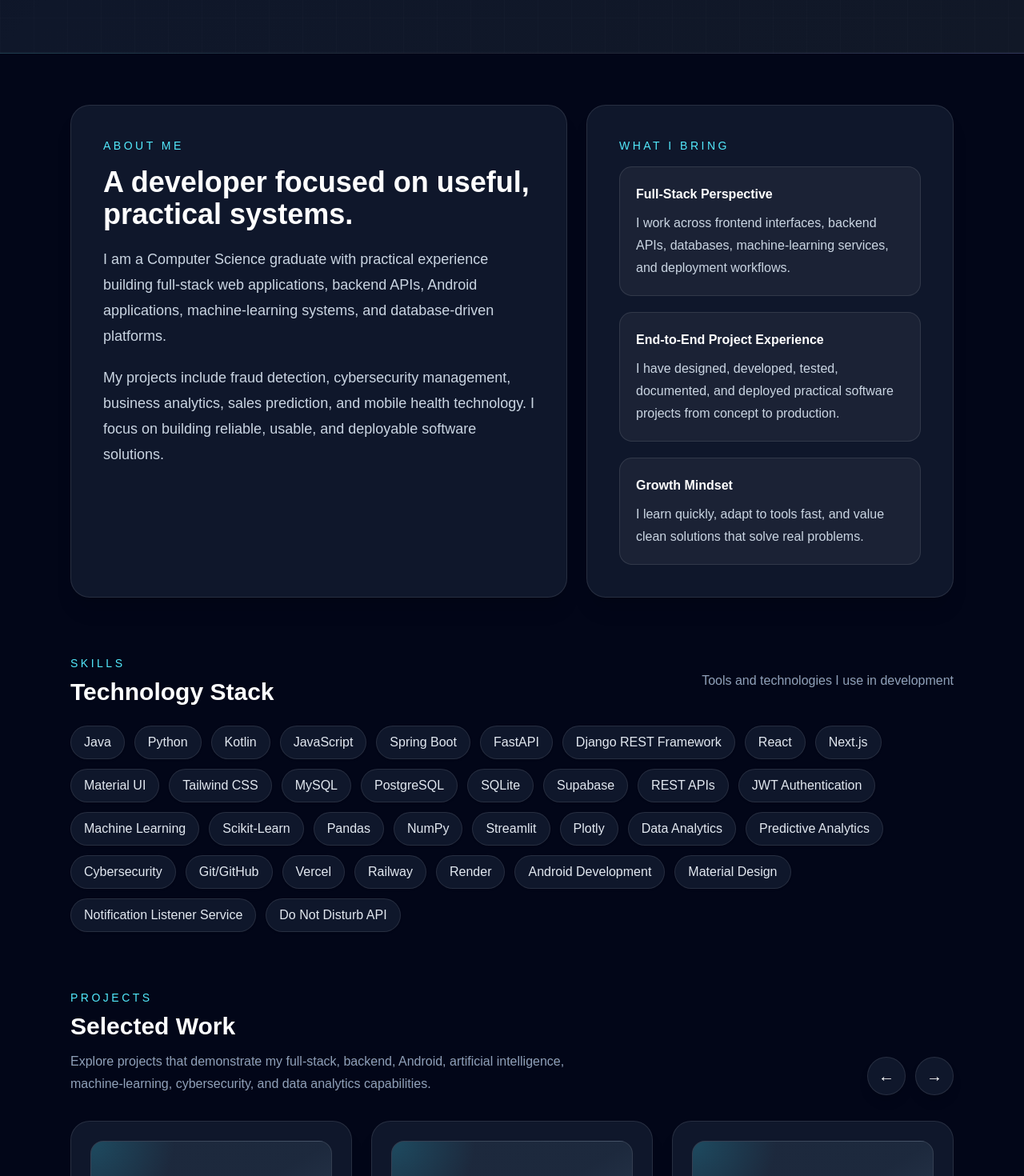
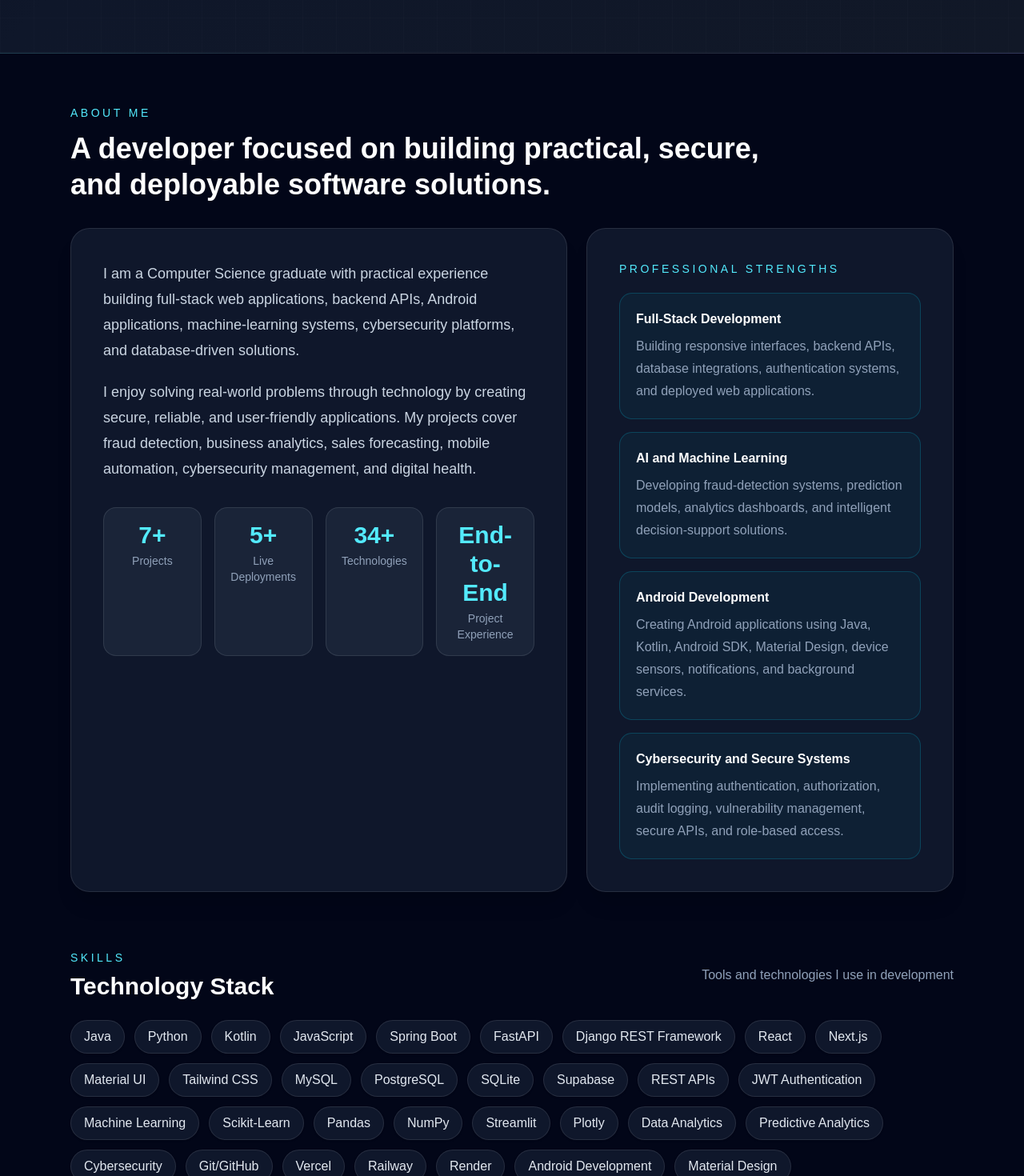
Before and after one commit to JobMunyoki/my-portfolio, a Next.js app: page / in a window 1280 px wide. Shown: the part 1280-2750 px from the top of the page at 80% size. Built offline with nearby package versions, Linux system fonts and the light colour scheme.

Commit message:
Improve portfolio About section

```diff
--- a/app/page.js
+++ b/app/page.js
@@ -353,47 +353,113 @@ export default function PortfolioWebsite() {
       </section>
 
       <section id="about" className="max-w-6xl mx-auto px-6 py-16">
-        <div className="grid lg:grid-cols-[1.15fr_0.85fr] gap-6">
-          <div className="bg-slate-900 border border-white/10 rounded-3xl shadow-xl p-8 md:p-10">
-            <p className="text-sm uppercase tracking-[0.25em] text-cyan-300 mb-4">About Me</p>
-            <h2 className="text-3xl md:text-4xl font-bold mb-5">A developer focused on useful, practical systems.</h2>
-            <p className="text-slate-300 leading-8 text-lg mb-5">
+        <div className="mb-8">
+          <p className="mb-3 text-sm uppercase tracking-[0.25em] text-cyan-300">
+            About Me
+          </p>
+
+          <h2 className="max-w-4xl text-3xl font-bold leading-tight md:text-4xl">
+            A developer focused on building practical, secure, and deployable
+            software solutions.
+          </h2>
+        </div>
+
+        <div className="grid gap-6 lg:grid-cols-[1.15fr_0.85fr]">
+          {/* Main About Me card */}
+          <div className="rounded-3xl border border-white/10 bg-slate-900 p-8 shadow-xl md:p-10">
+            <p className="mb-5 text-lg leading-8 text-slate-300">
               I am a Computer Science graduate with practical experience building
               full-stack web applications, backend APIs, Android applications,
-              machine-learning systems, and database-driven platforms.
+              machine-learning systems, cybersecurity platforms, and
+              database-driven solutions.
             </p>
 
-            <p className="text-slate-300 leading-8 text-lg">
-              My projects include fraud detection, cybersecurity management,
-              business analytics, sales prediction, and mobile health technology.
-              I focus on building reliable, usable, and deployable software solutions.
+            <p className="mb-8 text-lg leading-8 text-slate-300">
+              I enjoy solving real-world problems through technology by creating
+              secure, reliable, and user-friendly applications. My projects cover
+              fraud detection, business analytics, sales forecasting, mobile
+              automation, cybersecurity management, and digital health.
             </p>
+
+            {/* Quick statistics */}
+            <div className="grid grid-cols-2 gap-4 md:grid-cols-4">
+              <div className="rounded-2xl border border-white/10 bg-slate-800/80 p-4 text-center">
+                <p className="text-3xl font-bold text-cyan-300">
+                  {projects.length}+
+                </p>
+                <p className="mt-1 text-sm text-slate-400">Projects</p>
+              </div>
+
+              <div className="rounded-2xl border border-white/10 bg-slate-800/80 p-4 text-center">
+                <p className="text-3xl font-bold text-cyan-300">5+</p>
+                <p className="mt-1 text-sm text-slate-400">Live Deployments</p>
+              </div>
+
+              <div className="rounded-2xl border border-white/10 bg-slate-800/80 p-4 text-center">
+                <p className="text-3xl font-bold text-cyan-300">
+                  {skills.length}+
+                </p>
+                <p className="mt-1 text-sm text-slate-400">Technologies</p>
+              </div>
+
+              <div className="rounded-2xl border border-white/10 bg-slate-800/80 p-4 text-center">
+                <p className="text-3xl font-bold text-cyan-300">End-to-End</p>
+                <p className="mt-1 text-sm text-slate-400">Project Experience</p>
+              </div>
+            </div>
           </div>
 
-          <div className="bg-slate-900 border border-white/10 rounded-3xl shadow-xl p-8 md:p-10">
-            <p className="text-sm uppercase tracking-[0.25em] text-cyan-300 mb-4">What I Bring</p>
-            <div className="space-y-5 text-slate-300 leading-7">
-              <div className="rounded-2xl bg-white/5 border border-white/10 p-5">
-                <h3 className="font-semibold text-white mb-2">
-                  Full-Stack Perspective
+          {/* Professional strengths card */}
+          <div className="rounded-3xl border border-white/10 bg-slate-900 p-8 shadow-xl md:p-10">
+            <p className="mb-5 text-sm uppercase tracking-[0.25em] text-cyan-300">
+              Professional Strengths
+            </p>
+
+            <div className="space-y-4">
+              <div className="rounded-2xl border border-cyan-400/20 bg-cyan-400/5 p-5">
+                <h3 className="mb-2 font-semibold text-white">
+                  Full-Stack Development
                 </h3>
-                <p>
-                  I work across frontend interfaces, backend APIs, databases,
-                  machine-learning services, and deployment workflows.
+
+                <p className="leading-7 text-slate-400">
+                  Building responsive interfaces, backend APIs, database
+                  integrations, authentication systems, and deployed web
+                  applications.
                 </p>
               </div>
-              <div className="rounded-2xl bg-white/5 border border-white/10 p-5">
-                <h3 className="font-semibold text-white mb-2">
-                  End-to-End Project Experience
+
+              <div className="rounded-2xl border border-cyan-400/20 bg-cyan-400/5 p-5">
+                <h3 className="mb-2 font-semibold text-white">
+                  AI and Machine Learning
                 </h3>
-                <p>
-                  I have designed, developed, tested, documented, and deployed practical
-                  software projects from concept to production.
+
+                <p className="leading-7 text-slate-400">
+                  Developing fraud-detection systems, prediction models, analytics
+                  dashboards, and intelligent decision-support solutions.
                 </p>
               </div>
-              <div className="rounded-2xl bg-white/5 border border-white/10 p-5">
-                <h3 className="font-semibold text-white mb-2">Growth Mindset</h3>
-                <p>I learn quickly, adapt to tools fast, and value clean solutions that solve real problems.</p>
+
+              <div className="rounded-2xl border border-cyan-400/20 bg-cyan-400/5 p-5">
+                <h3 className="mb-2 font-semibold text-white">
+                  Android Development
+                </h3>
+
+                <p className="leading-7 text-slate-400">
+                  Creating Android applications using Java, Kotlin, Android SDK,
+                  Material Design, device sensors, notifications, and background
+                  services.
+                </p>
+              </div>
+
+              <div className="rounded-2xl border border-cyan-400/20 bg-cyan-400/5 p-5">
+                <h3 className="mb-2 font-semibold text-white">
+                  Cybersecurity and Secure Systems
+                </h3>
+
+                <p className="leading-7 text-slate-400">
+                  Implementing authentication, authorization, audit logging,
+                  vulnerability management, secure APIs, and role-based access.
+                </p>
               </div>
             </div>
           </div>
@@ -436,18 +502,25 @@ export default function PortfolioWebsite() {
             </p>
           </div>
 
-          {/* Carousel navigation buttons */}
-          <div className="flex items-center gap-3">
+          {/* Prominent carousel navigation */}
+          <div className="flex items-center gap-3 rounded-2xl border border-cyan-400/30 bg-cyan-400/10 p-2 shadow-lg shadow-cyan-500/10">
+            <div className="hidden sm:block px-3">
+              <p className="text-xs font-semibold uppercase tracking-[0.2em] text-cyan-300">
+                More projects
+              </p>
+
+              <p className="text-sm text-slate-300">
+                Browse left or right
+              </p>
+            </div>
+
             <button
               type="button"
               onClick={() => scrollProjects("left")}
-              aria-label="Scroll to previous project"
-              className="group flex h-12 w-12 items-center justify-center rounded-full border border-white/10 bg-slate-900 text-xl text-white shadow-lg transition hover:-translate-y-0.5 hover:border-cyan-400/50 hover:bg-cyan-400 hover:text-slate-950 focus:outline-none focus:ring-2 focus:ring-cyan-300"
+              aria-label="View previous projects"
+              className="group flex h-14 w-14 items-center justify-center rounded-xl border border-white/15 bg-slate-900 text-2xl text-white shadow-md transition hover:-translate-y-0.5 hover:border-cyan-300 hover:bg-cyan-400 hover:text-slate-950 focus:outline-none focus:ring-2 focus:ring-cyan-300"
             >
-              <span
-                aria-hidden="true"
-                className="transition-transform group-hover:-translate-x-0.5"
-              >
+              <span className="transition-transform group-hover:-translate-x-1">
                 ←
               </span>
             </button>
@@ -455,17 +528,29 @@ export default function PortfolioWebsite() {
             <button
               type="button"
               onClick={() => scrollProjects("right")}
-              aria-label="Scroll to next project"
-              className="group flex h-12 w-12 items-center justify-center rounded-full border border-white/10 bg-slate-900 text-xl text-white shadow-lg transition hover:-translate-y-0.5 hover:border-cyan-400/50 hover:bg-cyan-400 hover:text-slate-950 focus:outline-none focus:ring-2 focus:ring-cyan-300"
+              aria-label="View more projects"
+              className="group relative flex h-14 w-14 items-center justify-center rounded-xl bg-cyan-400 text-2xl font-bold text-slate-950 shadow-lg shadow-cyan-500/20 transition hover:-translate-y-0.5 hover:bg-cyan-300 focus:outline-none focus:ring-2 focus:ring-cyan-300"
             >
-              <span
-                aria-hidden="true"
-                className="transition-transform group-hover:translate-x-0.5"
-              >
+              <span className="transition-transform group-hover:translate-x-1">
                 →
+              </span>
+
+              <span className="absolute -right-2 -top-2 flex h-5 min-w-5 items-center justify-center rounded-full bg-indigo-500 px-1 text-[10px] font-bold text-white">
+                +
               </span>
             </button>
           </div>
+        </div>
+
+        <div className="mb-5 flex items-center gap-3 rounded-2xl border border-cyan-400/20 bg-slate-900/80 px-4 py-3 text-sm text-slate-300">
+          <span className="flex h-8 w-8 shrink-0 items-center justify-center rounded-full bg-cyan-400 font-bold text-slate-950">
+            →
+          </span>
+
+          <p>
+            More projects are available. Use the navigation buttons or swipe
+            horizontally to explore all {projects.length} projects.
+          </p>
         </div>
 
         {/* Horizontal project carousel */}
@@ -543,13 +628,6 @@ export default function PortfolioWebsite() {
               </div>
             </article>
           ))}
-        </div>
-
-        {/* Browsing instruction */}
-        <div className="mt-2 flex items-center justify-center gap-3 text-sm text-slate-400">
-          <span aria-hidden="true">←</span>
-          <span>Use the arrows or swipe to explore projects</span>
-          <span aria-hidden="true">→</span>
         </div>
       </section>
       <section id="experience" className="max-w-6xl mx-auto px-6 py-16">
```
